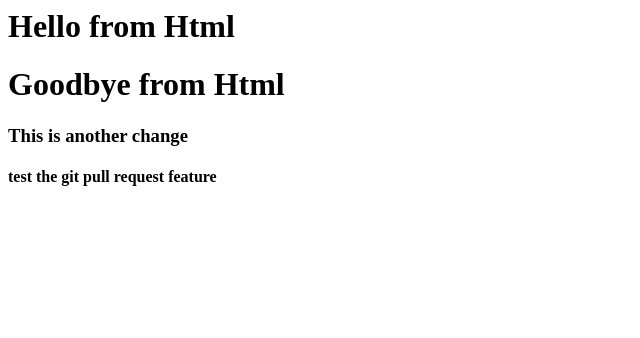
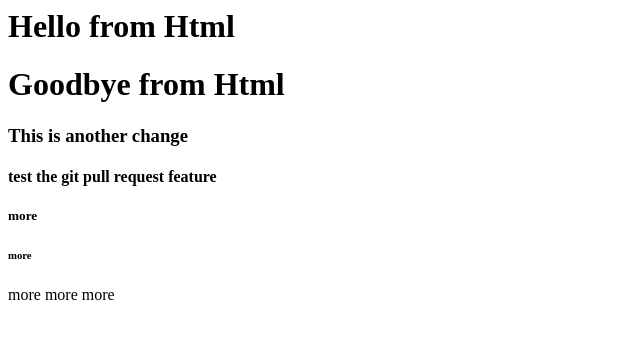
Before and after one commit to Sasi2790/week2gitpractice, a plain HTML site: page index.html in a window 1280 px wide. Shown: the whole page, without its empty margins (0-640 px from the left). Drawn offline with Linux system fonts and the light colour scheme.

Commit message:
Testing2

```diff
--- a/index.html
+++ b/index.html
@@ -2,3 +2,6 @@
 <h1>Goodbye from Html</h1>
 <h3>This is another change</h3>
 <h4>test the git pull request feature</h4>
+<h5>more</h5>
+<h6>more</h6>
+<p>more more more</p>
```
